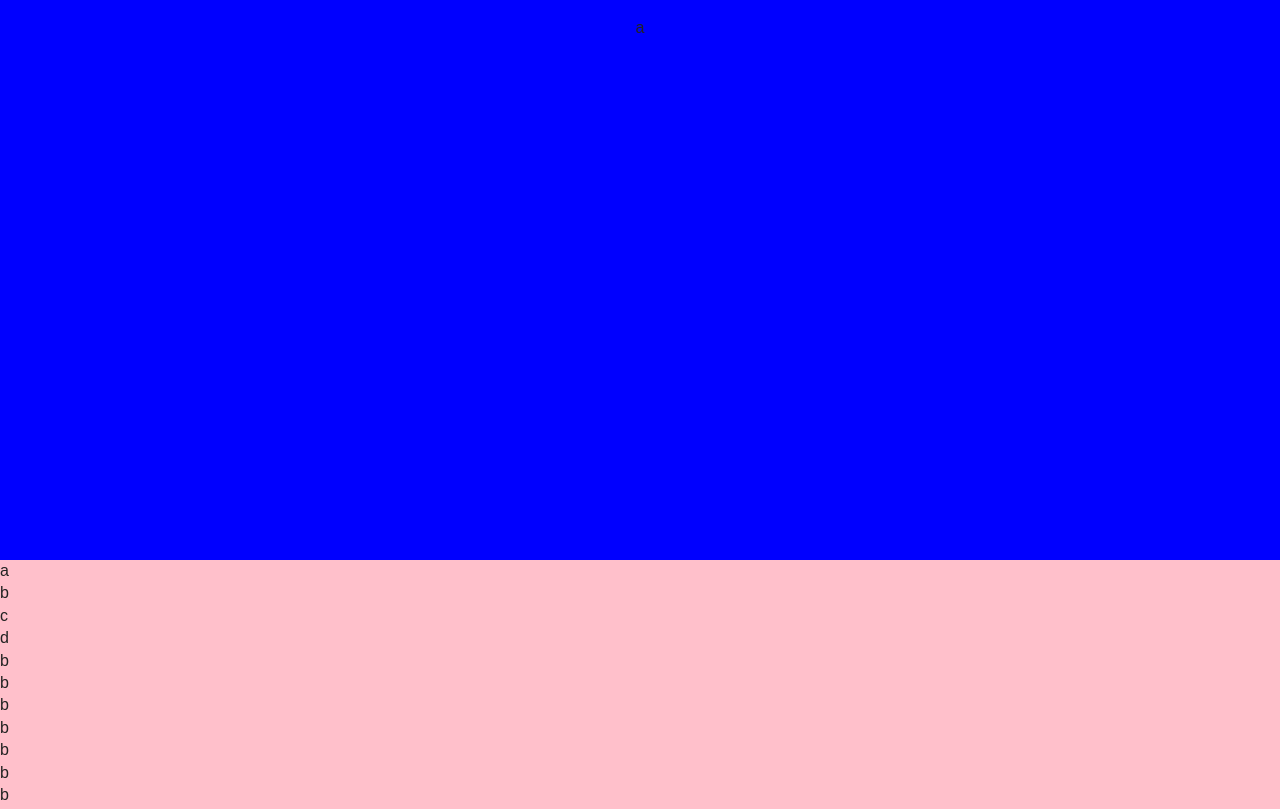
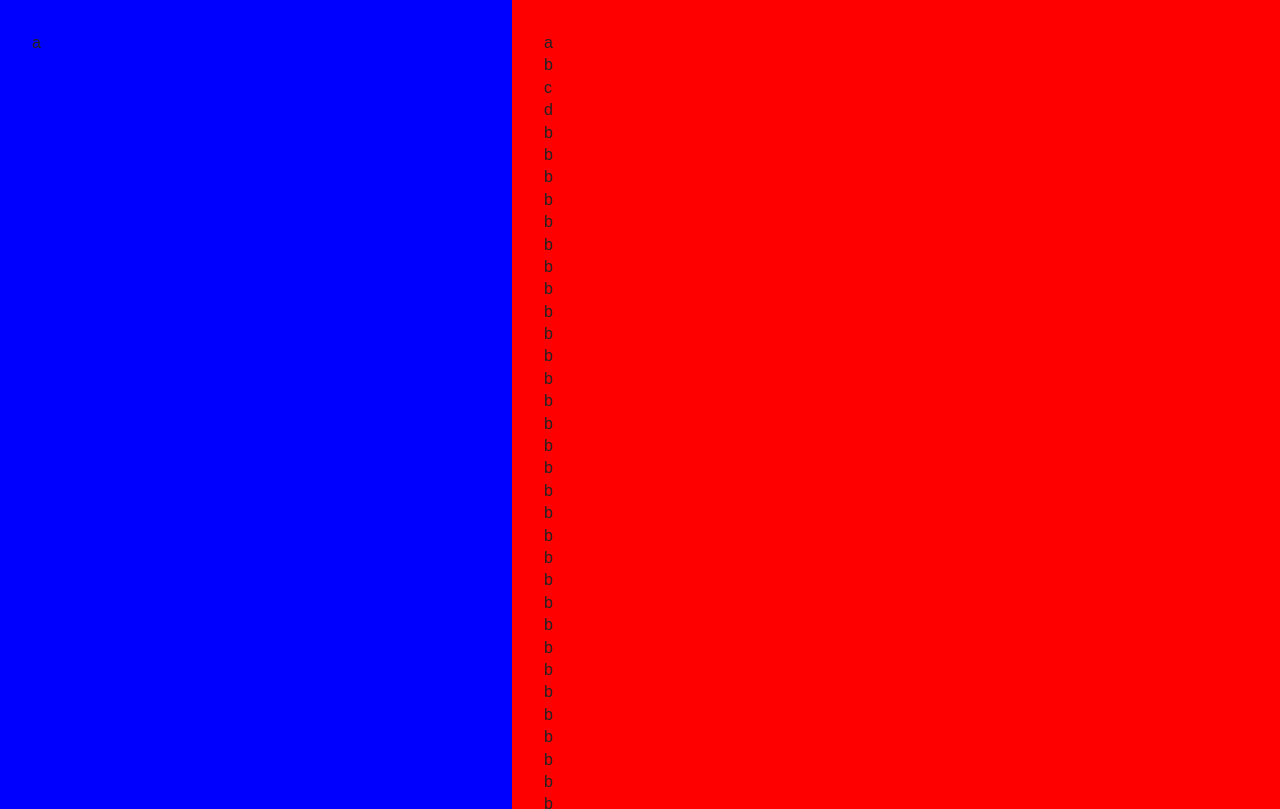
Before and after one commit to kylescollin/Portfolio, a plain HTML site: page index.html in a window 1280 px wide. Shown: the top 809 px of the page. Drawn offline with nearby package versions, Linux system fonts and the light colour scheme.

Commit message:
Updated Bones
Adjusting proportions of page

```diff
--- a/css/main.css
+++ b/css/main.css
@@ -96,9 +96,9 @@ textarea {
    ========================================================================== */
 
 #sidebar {
-    padding: 2.5em 2.5em 0.5em 2.5em ;
     position: fixed;
-    width: 30em;
+    padding: 2.5% 2.5% 0.5% 2.5%;
+    width: 35%;
     height: 100vh;
     overflow-y: auto;
     z-index: 1000;
@@ -106,39 +106,33 @@ textarea {
 }
 
 #wrapper {
-    margin-left: 35em;
+    padding: 2.5% 2.5% 0.5% 2.5%;
+    margin-left: 40%;
     background-color: red;
 }
 
 @media screen and (max-width: 1680px) {
-    #sidebar {
-        padding: 2em 2em 0.5em 2em ;
-        width: 26em;
-    }
-    #wrapper {
-        margin-left: 30em;
-    }
+
 }
 
 @media screen and (max-width: 1280px) {
+
+}
+
+@media screen and (max-width: 980px) {
     #sidebar {
         position: relative;
+        padding: 2.5em 2.5em 0.5em 2.5em;
         height: 35em;
         left: 0;
-        line-height: 3.5em;
-        padding: 0;
-        text-align: center;
         top: 0;
         width: 100%;
     }
     #wrapper {
+        padding: 2.5em 2.5em 0.5em 2.5em;
         margin-left: 0;
         background-color: pink;
     }
-
-}
-
-@media screen and (max-width: 980px) {
 
 }
 
@@ -147,7 +141,9 @@ textarea {
 }
 
 @media screen and (max-width: 480px) {
-
+    #sidebar {
+        height: 25em;
+    }
 }
 
 @media screen and (max-width: 360px) {
```
